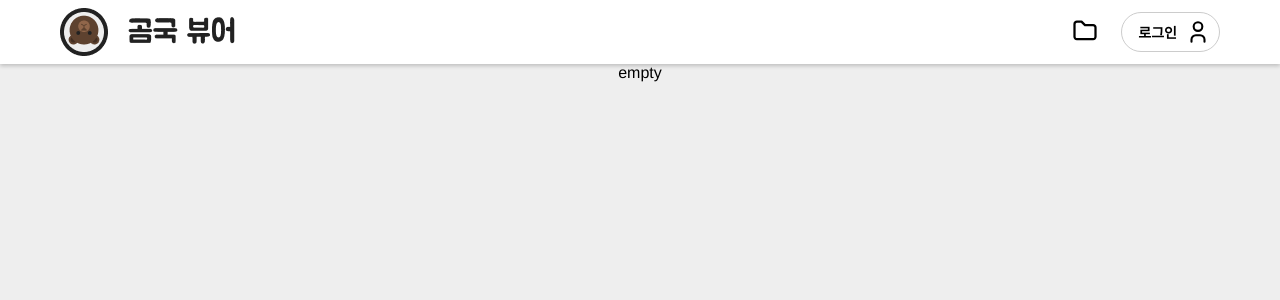
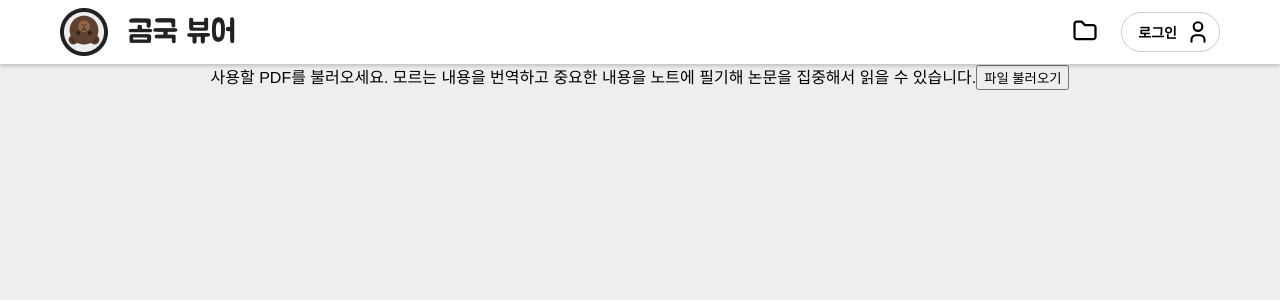
Before and after one commit to ssu-memorier/gomguk-viewer-fe, a Vue app: page / in a window 1280 px wide. Shown: the top 300 px of the page. Built offline with nearby package versions, Linux system fonts and the light colour scheme; no server answers.

Commit message:
feature/ guide view 중앙에 나타날 문자열, 버튼 추가

```diff
--- a/src/views/GuideView.vue
+++ b/src/views/GuideView.vue
@@ -1,4 +1,13 @@
 <template>
-    <div>empty</div>
+    <div class="container">
+        <div class="center">
+            <span class="guideText"
+                >사용할 PDF를 불러오세요. 모르는 내용을 번역하고 중요한 내용을
+                노트에 필기해 논문을 집중해서 읽을 수 있습니다.</span
+            >
+            <button>파일 불러오기</button>
+        </div>
+    </div>
 </template>
 <script setup lang="ts"></script>
+<style scoped lang="scss"></style>
```
